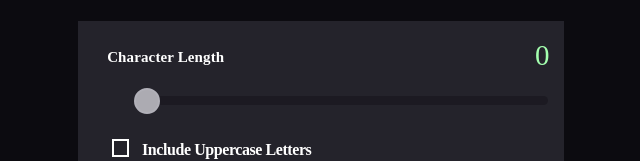
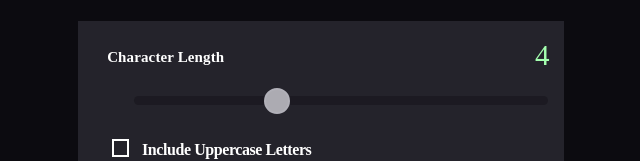
Before and after one commit to ashutozzz/Password-generator, a plain HTML site: page index.html in a window 1280 px wide. Shown: the part 211-372 px from the top of the page, without its empty margins (322-962 px from the left). Drawn offline with Linux system fonts and the light colour scheme.

Commit message:
Update index.html

```diff
--- a/index.html
+++ b/index.html
@@ -15,8 +15,8 @@
         <div class="container2">
             <div id="charLength">Character Length</div>
 
-             <input type="range" id="slider" class="myrange" min="0" max="12" value="0" step="1" oninput="progressScript()">
-             <span class="lenNum" id="slider-value">0</span>
+             <input type="range" id="slider" class="myrange" min="0" max="12" value="4" step="1" ">
+             <span class="lenNum" id="slider-value">4</span>
 
             <label class="script" >
                 Include Uppercase Letters
```
